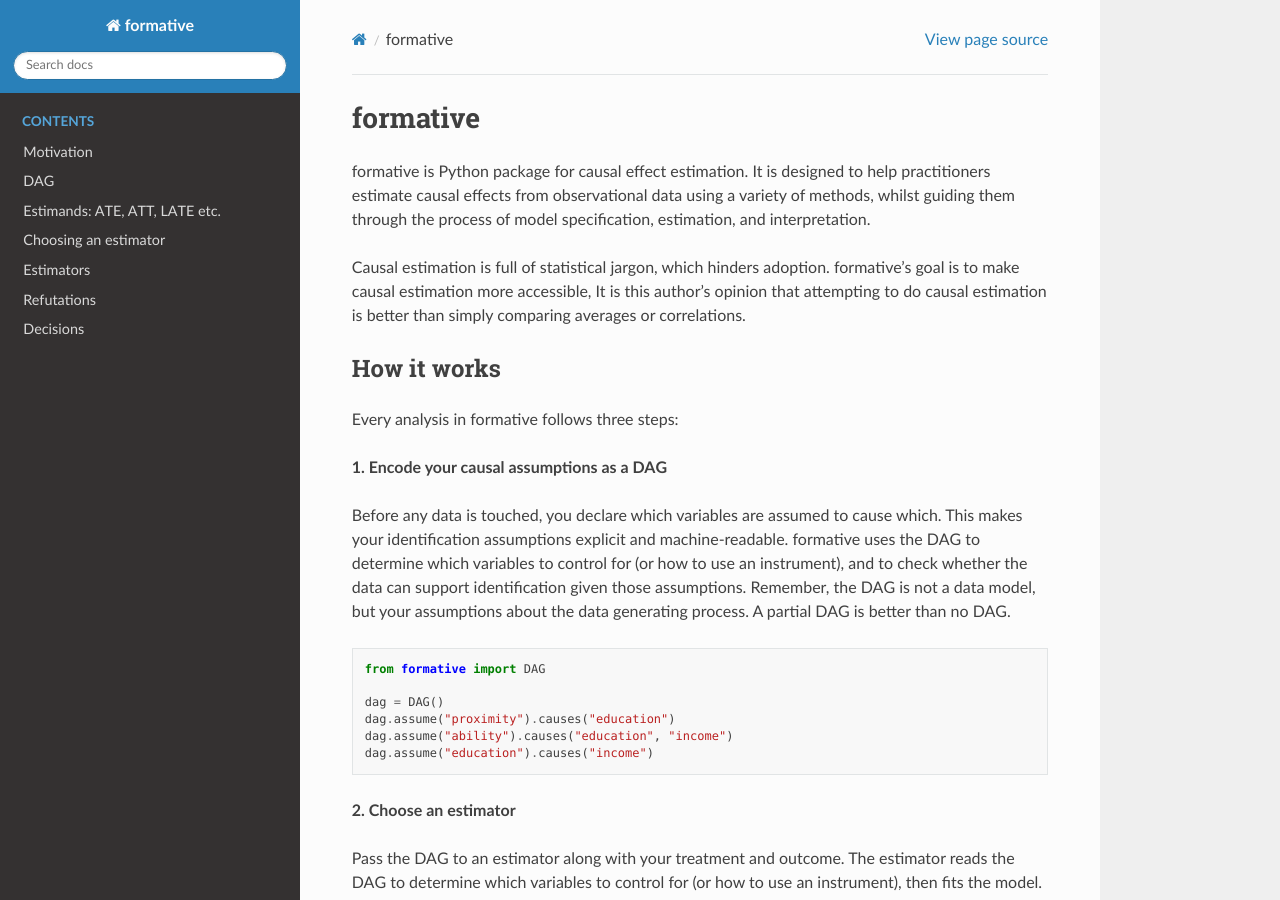
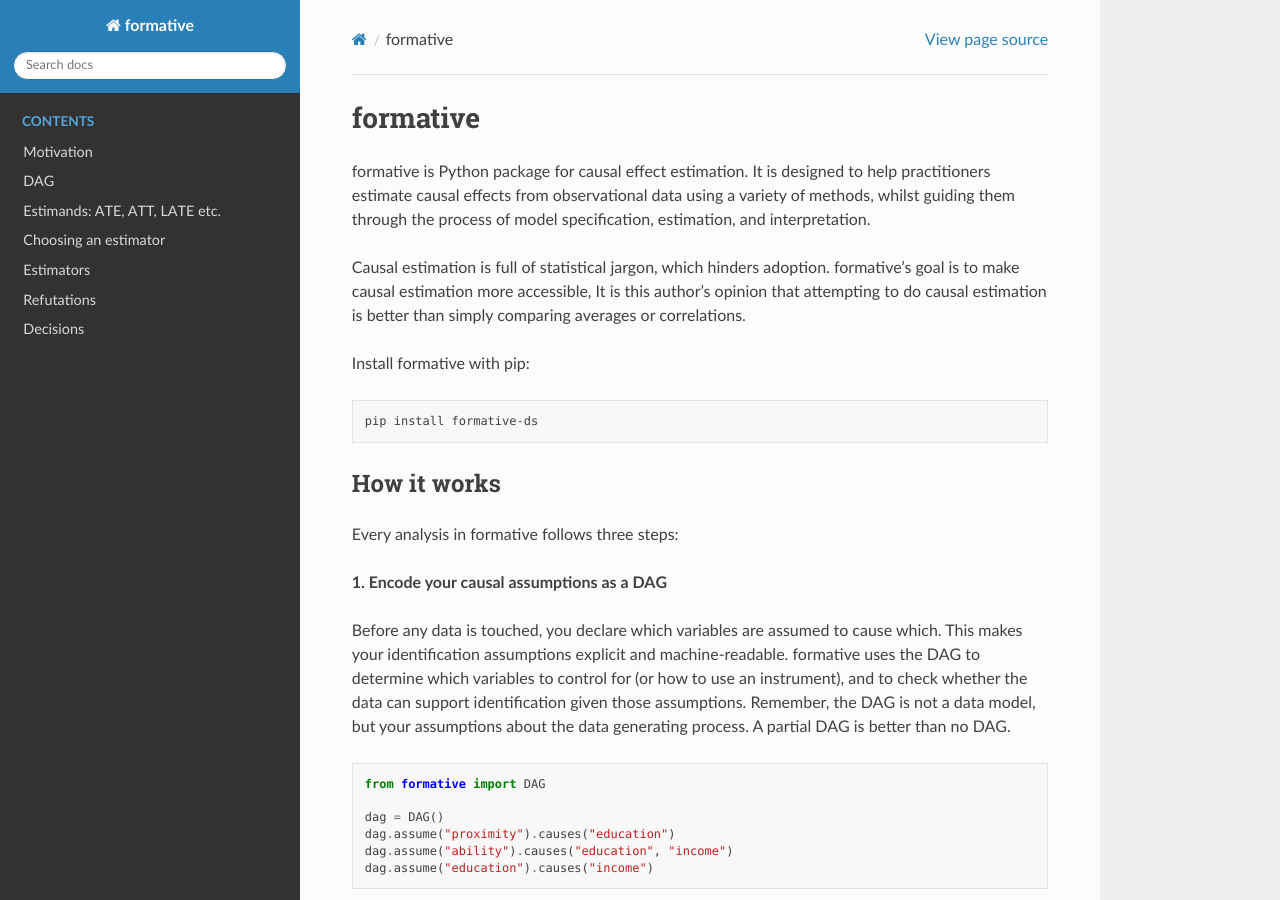
Before and after one commit to maxpagels/formative, a Sphinx documentation site: the page built from docs/index.rst, in a window 1280 px wide and 900 px high. Built offline with Sphinx 7.4.7 and the Read the Docs theme 3.1.0, drawn with Linux system fonts in a browser that asks for light colours.

Commit message:
Bump version and add install command

```diff
--- a/docs/index.rst
+++ b/docs/index.rst
@@ -8,6 +8,12 @@ whilst guiding them through the process of model specification, estimation, and
 Causal estimation is full of statistical jargon, which hinders adoption. formative's goal is to make causal
 estimation more accessible, It is this author's opinion that attempting to do causal estimation is better than
 simply comparing averages or correlations.
+
+Install formative with pip:
+
+.. code-block:: bash
+
+   pip install formative-ds
 
 How it works
 ------------
```
Also changed, not shown: 1 other file.
